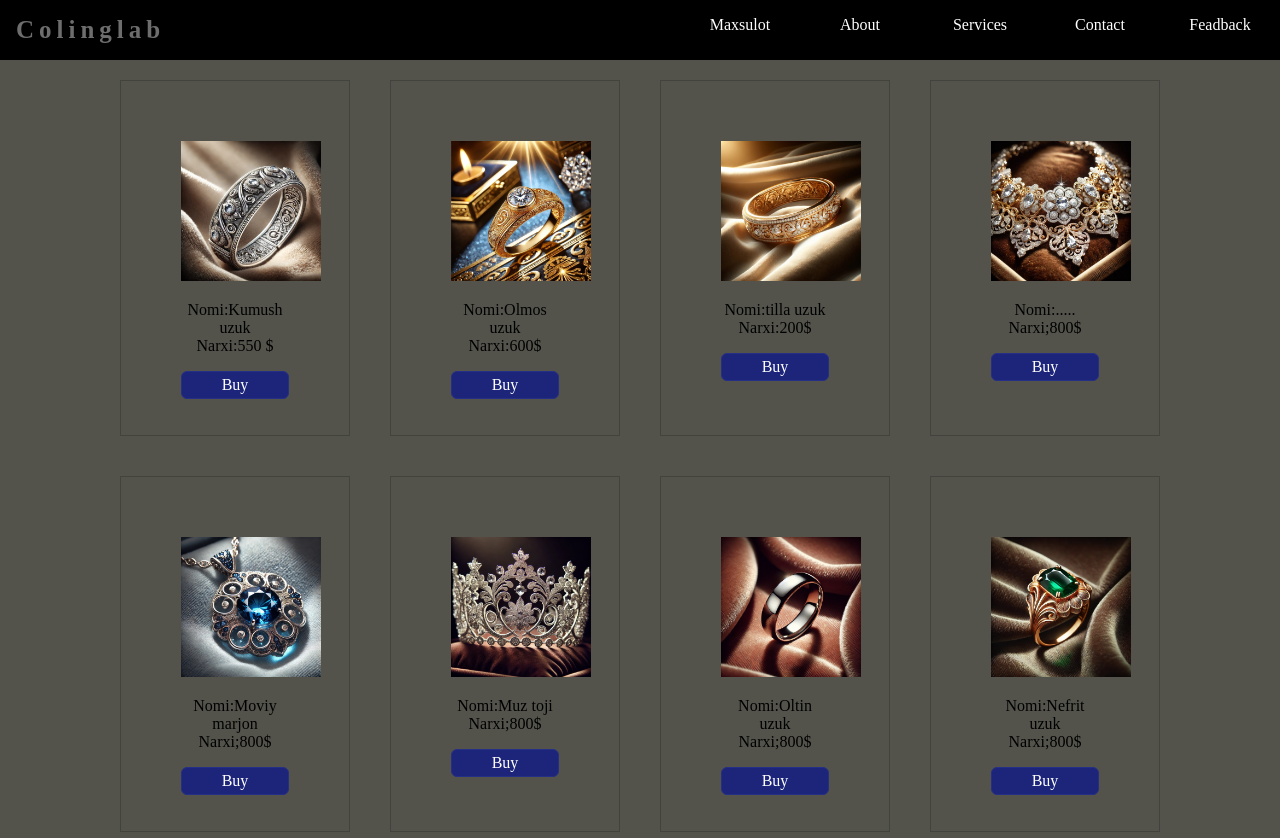
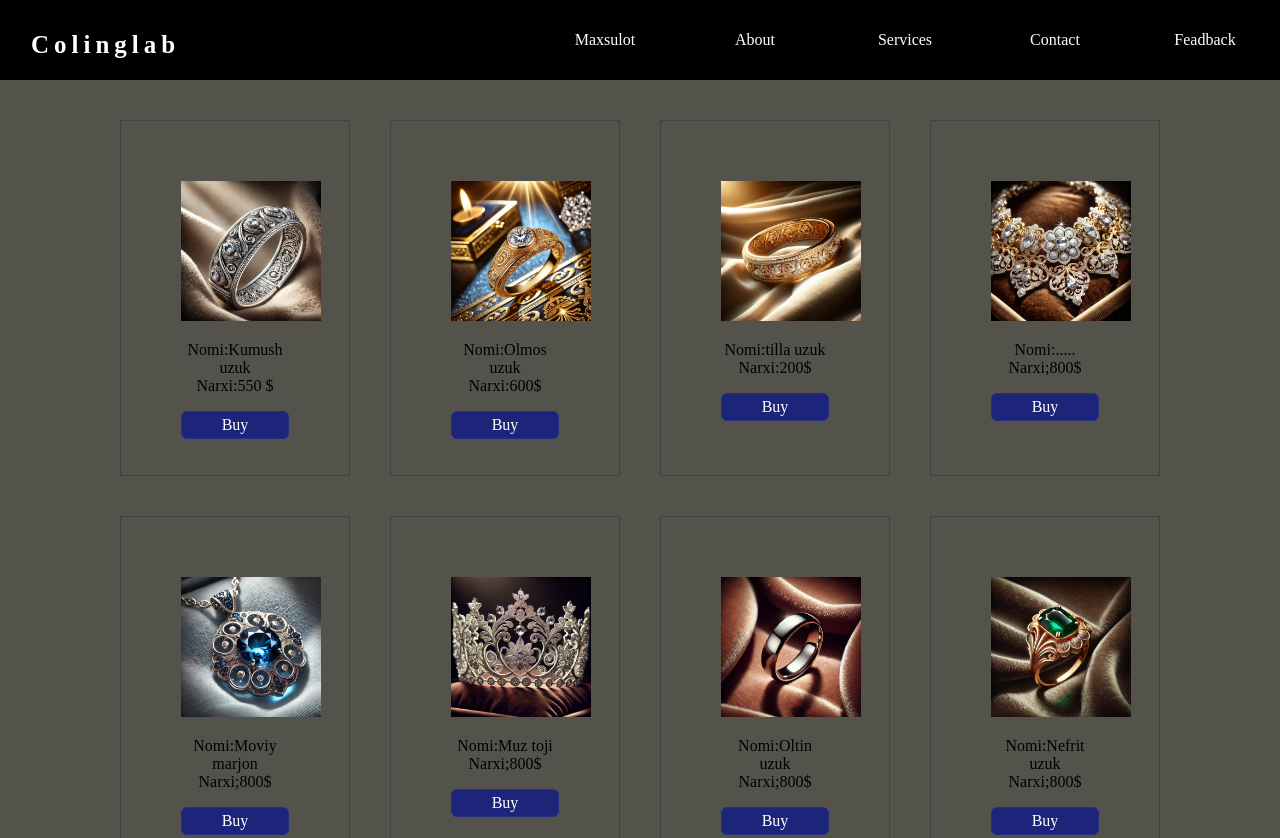
Before and after one commit to masato009/Codinglab, a plain HTML site: page maxsulot.html in a window 1280 px wide. Shown: the top 838 px of the page. Drawn offline with Linux system fonts and the light colour scheme; files whose address does not match are found by name.

Commit message:
Add files via upload

```diff
--- a/styles.css
+++ b/styles.css
@@ -6,8 +6,17 @@ ul {
   background-color: #000000;
 }
 
+ul {
+  position: fixed;
+  top: 0;
+  width: 100%;
+  height: 80px;
+}
+
 li {
   float: right;
+  width: 120px;
+  margin: 15px;
 }
 
 li a {
@@ -17,69 +26,81 @@ ul {
   padding: 16px;
   text-decoration: none;
 }
-  body{
+
+body {
   margin: auto;
 }
-  body{
+
+body {
   background-color: rgb(83, 83, 76);
 }
 
-  li{
-    width: 120px;
-  }
-  .big{
+
+.big {
   display: grid;
   grid-template-columns: 25% 25% 25% 25%;
   gap: auto;
   margin-left: 100px;
   margin-right: 100px;
+  margin-top: 100px;
+}
 
-  }
-  .big img{
+.big img {
   width: 140px
 }
 
-  .not{
+.big img:hover {
+  scale: 1.1;
+
+}
+
+.not {
   align-items: center;
   padding: 60px;
   padding-bottom: 20px;
   margin: 20px;
   text-align: center;
-    border:1px solid #00000031;
+  border: 1px solid #00000031;
 }
-  .note{
+
+.note {
   align-items: center;
   padding: 60px;
   padding-bottom: 20px;
   margin: 20px;
   text-align: center;
-    border:1px solid #00000031;
+  border: 1px solid #00000031;
 }
-  .are{
+
+.are {
   align-items: center;
   padding: 60px;
   padding-bottom: 20px;
   margin: 20px;
   text-align: center;
-    border:1px solid #00000031;
+  border: 1px solid #00000031;
 }
-  .ten{
+
+.ten {
   border: 1px solid #252f86;
   padding: 4px;
   border-radius: 6px;
   background-color: #1c257a;
   color: #fff;
 }
-  a{
+
+a {
   color: #fff;
-    font-family: Arial, Helvetica, sans-serif,unset;
+  font-family: Arial, Helvetica, sans-serif, unset;
   text-decoration: none;
 }
 
-  a:link,a:visited{
+a:link,
+a:visited {
   color: #fff;
 }
 
-  a:hover,a:active{
+a:hover,
+a:active {
   color: #6d6d6d;
 }
```
Lines whose indentation alone changed are shown as unchanged.
